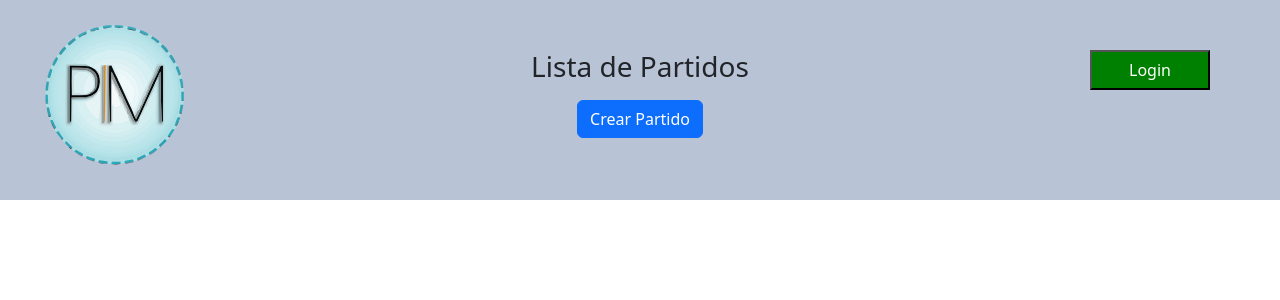
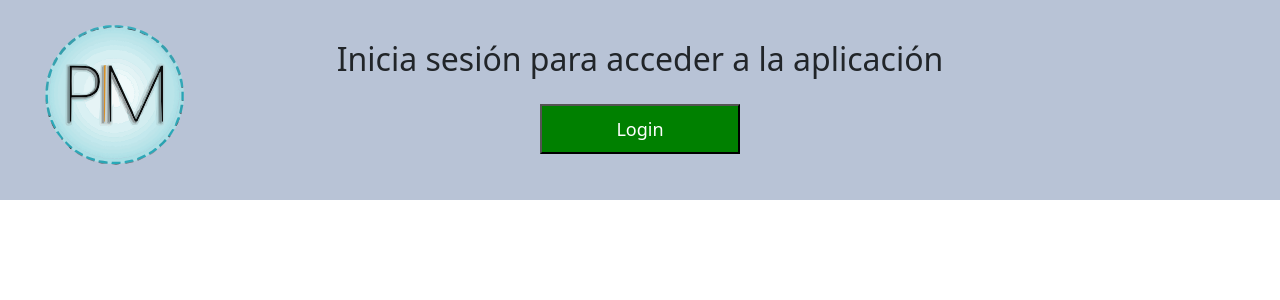
Before and after one commit to ManuelHoz/PerfectMatch, a React (Create React App) app in the folder client/perfectmatch/: page / in a window 1280 px wide. Shown: the top 300 px of the page. Built offline with nearby package versions, Linux system fonts and the light colour scheme.

Commit message:
Se modificaron ajustes visuales, y se presentó una mejora en la eleccion de botones

```diff
--- a/client/perfectmatch/src/App.css
+++ b/client/perfectmatch/src/App.css
@@ -40,12 +40,11 @@
 .card-header {
   margin-top: 10px;
   margin-bottom: 10px;
-  max-width: 80px;
+  max-width: 100%;
   height: 30px;
   padding: 1px 1px !important;
   text-align: center;
 }
-
 
 .task-container {
   height: 600px;
@@ -75,28 +74,12 @@
   padding: 10px;
 }
 
-.auth-buttons-container {
-  display: flex;
-  justify-content: flex-end;
-  position: absolute;
-  top: 50px;
-  right: 40px;
-}
-
-.auth-buttons-container button {
-  margin-left: 10px;
-  width: 120px; /* Ajusta el ancho del botón */
-  height: 40px; /* Ajusta la altura del botón */
-  font-size: 16px; /* Ajusta el tamaño de fuente del botón */
-}
-
-.logout-button {
-  background-color: gray;
-  color: white;
-}
 
 .logout-button.logged-in {
   background-color: red;
+  width: 120px;
+  height: 40px;
+  font-size: 16px;
 }
 
 .logout-container {
@@ -114,24 +97,40 @@
 .partidos-container {
   margin-top: -200px; /* Ajusta el valor según sea necesario */
 }
+
 .modal-header {
   text-align: center;
 }
+
 .centered-text {
   text-align: center;
 }
 
-.profile-container{
+.profile-container {
   display: flex;
-  flex-direction: column;
-  float: right;
-  top: 50px;
+  justify-content: center;
+  align-items: center;
 }
 
-.profile-img{
+.profile-content {
+  text-align: center;
+}
+
+.profile-img {
   width: 100px;
   height: 100px;
   border-radius: 50%;
   margin-left: 10px;
   margin-right: 10px;
 }
+.centered-button button {
+  margin-left: auto;
+  margin-right: auto;
+}
+.login-text-container {
+  display: flex;
+  justify-content: center;
+  margin-bottom: -42px;
+  font-size: 34px; /* Ajusta el tamaño de la letra según sea necesario */
+  margin-top: -160px; /* Ajusta la distancia hacia abajo según sea necesario */
+}
--- a/client/perfectmatch/src/App.js
+++ b/client/perfectmatch/src/App.js
@@ -4,7 +4,6 @@ import './App.css';
 import { useAuth0 } from '@auth0/auth0-react';
 import LoginButton from './Login';
 import Profile from './Profile';
-import LogoutButton from './Logout';
 import ListaDePartidos from './componentes/ListaDePartidos';
 import 'bootstrap/dist/css/bootstrap.min.css';
 import { useEffect } from 'react';
@@ -23,18 +22,24 @@ function App() {
           <img src={logo} alt="Logo" className="logo" />
         </div>
         <div className="user-container">
-        <div className="auth-buttons-container">
           {isAuthenticated && <Profile />}
-        {isAuthenticated ? <LogoutButton /> : <LoginButton />}
         </div>
+      </div>
+      {!isAuthenticated && (
+        <div className="login-container">
+          <div className="login-text-container">
+            <h2 className="login-text">Inicia sesión para acceder a la aplicación</h2>
+          </div>
+          <LoginButton />
         </div>
-
-      </div>
-      <main className="main-container"> {/* Agregar una nueva clase "main-container" */}
-        <div className="partidos-container">
-          <ListaDePartidos />
-        </div>
-      </main>
+      )}
+      {isAuthenticated && (
+        <main className="main-container">
+          <div className="partidos-container">
+            <ListaDePartidos />
+          </div>
+        </main>
+      )}
     </div>
   );
 }
--- a/client/perfectmatch/src/Login.js
+++ b/client/perfectmatch/src/Login.js
@@ -1,23 +1,29 @@
-import React from 'react';
+import React, { useEffect } from 'react';
 import { useAuth0 } from '@auth0/auth0-react';
-import { useEffect } from 'react';
 
 export const LoginButton = () => {
-  const { loginWithRedirect } = useAuth0();
-  const { isAuthenticated, user } = useAuth0();
+  const { loginWithRedirect, isAuthenticated, user } = useAuth0();
 
   useEffect(() => {
     isAuthenticated && console.log("user: ", user);
-
-  }, [loginWithRedirect]);
-
-
+  }, [isAuthenticated, user]);
 
   return (
-    <div style={{ display: 'flex', justifyContent: 'center' }}>
-      <button onClick={() => loginWithRedirect()} style={{ backgroundColor: 'green', color: 'white' }}>
-        Login
-      </button>
+    <div style={{ display: 'flex', justifyContent: 'center', marginTop: '60px' }}>
+      <div style={{ display: 'flex', justifyContent: 'center', marginLeft: 'auto', marginRight: 'auto' }}>
+        <button
+          onClick={() => loginWithRedirect()}
+          style={{
+            backgroundColor: 'green',
+            color: 'white',
+            fontSize: '18px',
+            width: '200px',
+            height: '50px',
+          }}
+        >
+          Login
+        </button>
+      </div>
     </div>
   );
 };
--- a/client/perfectmatch/src/Logout.js
+++ b/client/perfectmatch/src/Logout.js
@@ -1,18 +1,19 @@
 import React from 'react';
 import { useAuth0 } from '@auth0/auth0-react';
 
-export const Logout = ({ className }) => {
-  const { isAuthenticated, logout } = useAuth0();
-
-  const buttonClassName = isAuthenticated ? 'logout-button logged-in' : 'logout-button';
+export const LogoutButton = () => {
+  const { logout } = useAuth0();
 
   return (
-    <div className="logout-container">
-      <button onClick={() => logout({ returnTo: window.location.origin})} className={buttonClassName}>
+    <div className="logout-container" style={{ display: 'flex', justifyContent: 'flex-end', alignItems: 'center', marginTop: '130px' }}>
+      <button
+        onClick={() => logout()}
+        style={{ backgroundColor: 'red', color: 'white', width: '120px', height: '40px', fontSize: '16px' }}
+      >
         Logout
       </button>
     </div>
   );
 };
 
-export default Logout;
+export default LogoutButton;
--- a/client/perfectmatch/src/Profile.js
+++ b/client/perfectmatch/src/Profile.js
@@ -2,17 +2,26 @@ import React from 'react';
 import { useAuth0 } from '@auth0/auth0-react';
 
 const Profile = () => {
-  const { user, isAuthenticated, isLoading } = useAuth0();
+  const { user, isAuthenticated, isLoading, logout } = useAuth0();
 
   if (isLoading) {
     return <div>Loading...</div>;
   }
 
   return isAuthenticated ? (
-    <div className='profile-container'>
-      <img className='profile-img' src={user.picture} alt={user.name} />
-      {/*<h2>{user.name}</h2>*/}
-      {/*<p>Email: {user.email}</p>*/}
+    <div className="profile-container">
+      <div className="profile-content">
+        <img className="profile-img" src={user.picture} alt={user.name} />
+        <h2 style={{ fontSize: '20px' }}>{user.name}</h2>
+        <div style={{ display: 'flex', justifyContent: 'center' }}>
+          <button
+            onClick={() => logout()}
+            style={{ backgroundColor: 'red', color: 'white', width: '120px', height: '40px', fontSize: '16px' }}
+          >
+            Logout
+          </button>
+        </div>
+      </div>
     </div>
   ) : null;
 };
--- a/client/perfectmatch/src/componentes/Card.js
+++ b/client/perfectmatch/src/componentes/Card.js
@@ -53,7 +53,7 @@ const Card = ({ PartidoObj, index, BorrarPartido, actualizarListaenArreglo }) =>
       <div className="card-top" style={{ backgroundColor: colors[index % 5].primaryColor, width: '100%' }}></div>
       <div className="task-holder" style={{ marginTop: '10px', marginBottom: '10px' }}>
         <span
-          className="card-header"
+          className="card-header my-card-header" // Clase personalizada para el CardHeader
           style={{
             backgroundColor: colors[index % 5].secondaryColor,
             borderRadius: '10px',
--- a/client/perfectmatch/src/modals/EditPartido.js
+++ b/client/perfectmatch/src/modals/EditPartido.js
@@ -63,11 +63,11 @@ const EditarPartido = ({ modal, toggle, ActualizarPartido, PartidoObj }) => {
       <ModalHeader toggle={toggle}>Actualizar Partido</ModalHeader>
       <ModalBody>
         <div className="form-group">
-          <label>Titulo</label>
+          <label>Nombre del partido</label>
           <input type="text" className="form-control" value={PartidoName} onChange={handleChange} name="PartidoName" />
         </div>
         <div className="form-group">
-          <label>Descripción</label>
+          <label>Descripción del evento</label>
           <textarea rows="5" className="form-control" value={description} onChange={handleChange} name="description"></textarea>
         </div>
         <div className="form-group">
@@ -76,7 +76,7 @@ const EditarPartido = ({ modal, toggle, ActualizarPartido, PartidoObj }) => {
         </div>
         <div className="form-group d-flex">
           <div className="mr-2 flex-grow-1">
-            <label>Seleccionar opción 1</label>
+            <label>Tipo de actividad</label>
             <select className="form-control" value={SelectedOption} onChange={handleChange} name="selectedOption">
               <option value="">Seleccionar opción</option>
               <option value="Actividad Fisica">Actividad Fisica</option>
@@ -84,7 +84,7 @@ const EditarPartido = ({ modal, toggle, ActualizarPartido, PartidoObj }) => {
             </select>
           </div>
           <div className="flex-grow-1">
-            <label>Seleccionar opción 2</label>
+            <label>Accion a realizar</label>
             <select className="form-control" value={SelectedOption2} onChange={handleChange} name="selectedOption2">
               <option value="">Seleccionar opción</option>
               {Options2.map((option, index) => (
--- a/client/perfectmatch/src/modals/createPartido.js
+++ b/client/perfectmatch/src/modals/createPartido.js
@@ -58,7 +58,7 @@ const CrearPartido = ({ modal, toggle, save }) => {
       <ModalBody>
         <form>
           <div className="form-group">
-            <label className="text-center">Nombre del Partido</label>
+            <label className="text-center">Nombre del partido</label>
             <input
               type="text"
               className="form-control"
@@ -86,7 +86,7 @@ const CrearPartido = ({ modal, toggle, save }) => {
           </div>
           <div className="form-group d-flex">
             <div className="mr-2 flex-grow-1">
-              <label className="text-center">Seleccionar opción 1</label>
+              <label className="text-center">Tipo de actividad </label>
               <select
                 className="form-control"
                 value={SelectedOption}
@@ -101,7 +101,7 @@ const CrearPartido = ({ modal, toggle, save }) => {
               </select>
             </div>
             <div className="flex-grow-1">
-              <label className="text-center">Seleccionar opción 2</label>
+              <label className="text-center">Accion a realizar</label>
               <select
                 className="form-control"
                 value={SelectedOption2}
```
